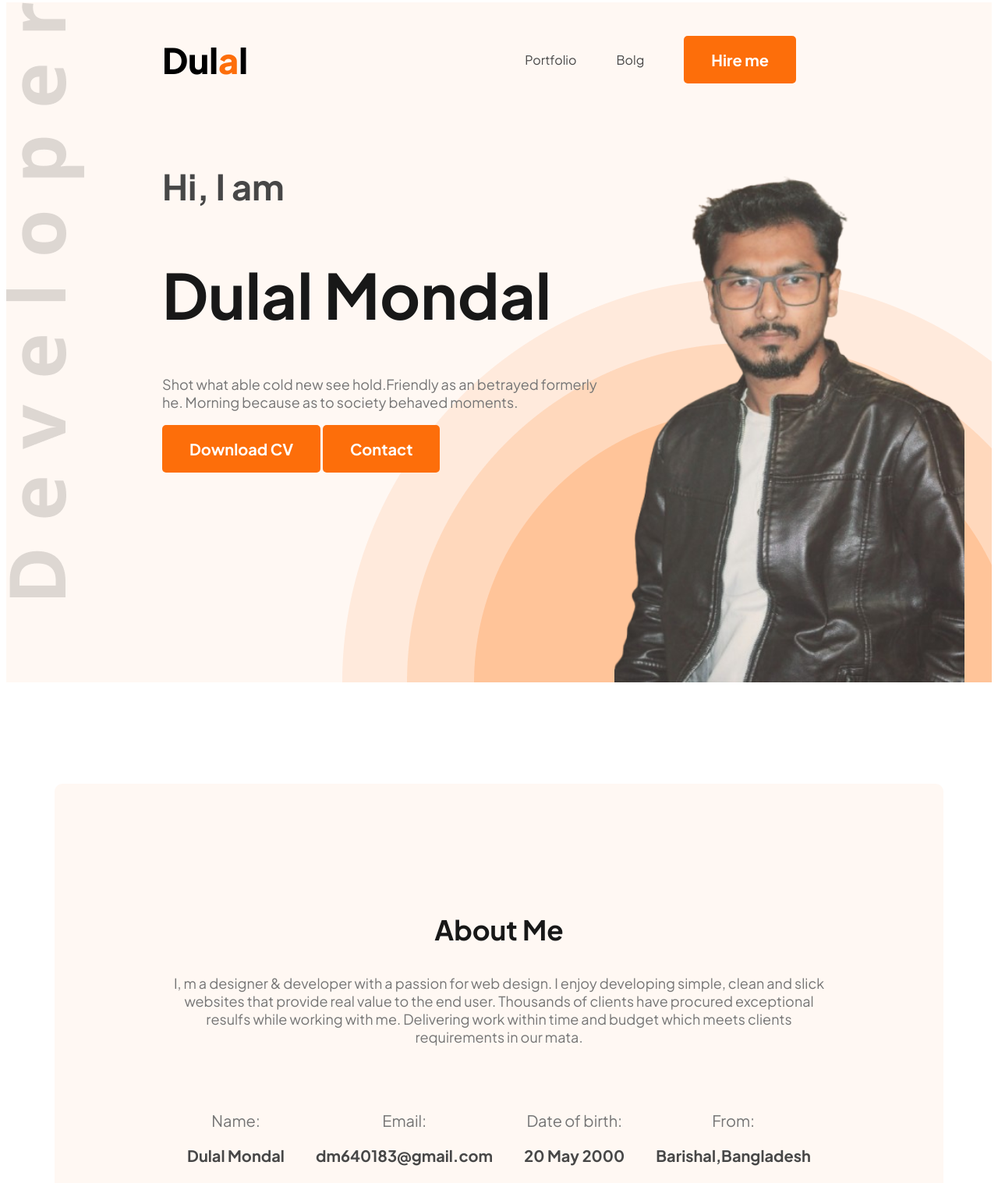
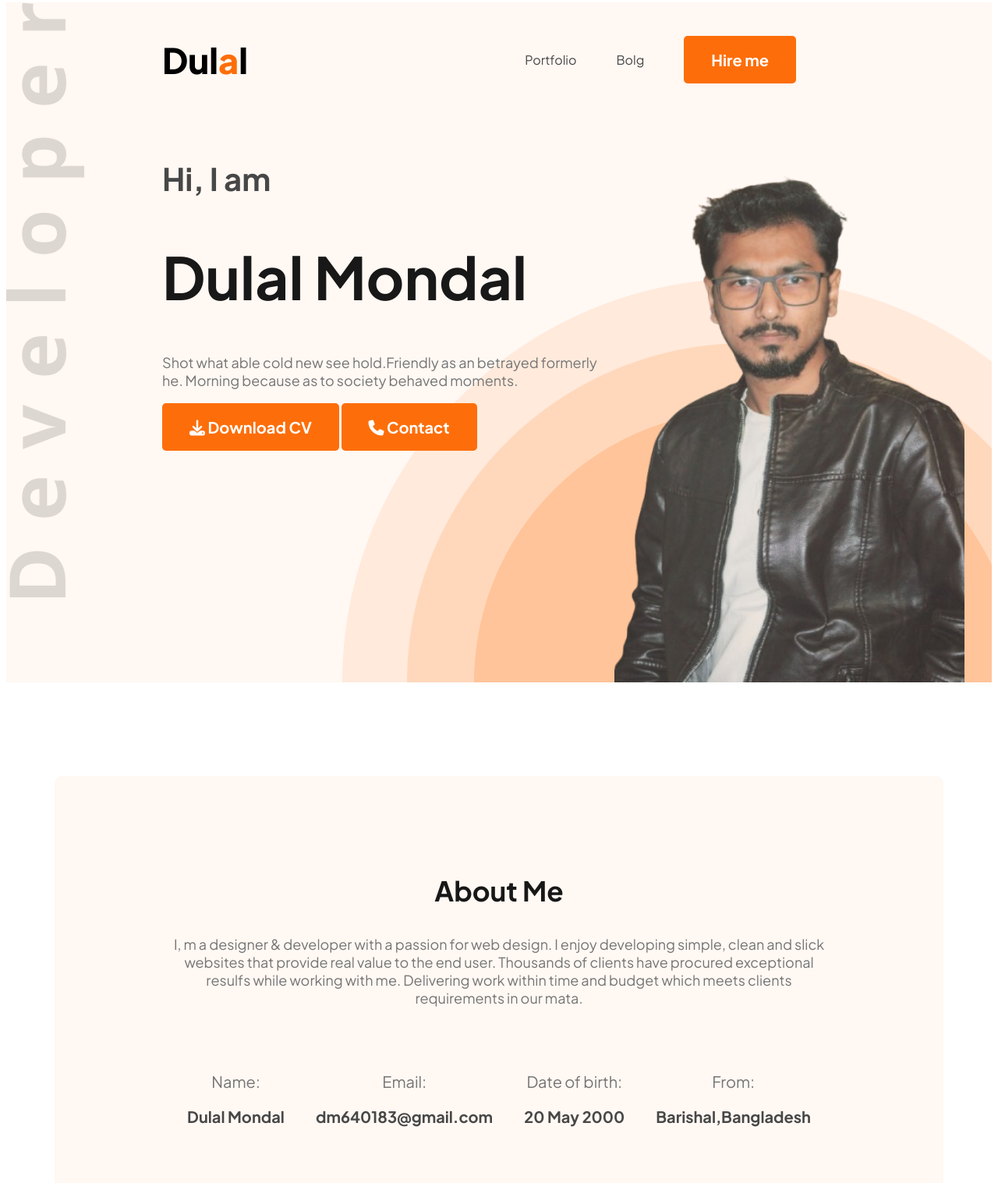
Before and after one commit to Dulal-Mondal/portfolio-web-dulal, a plain HTML site: page index.html in a window 1280 px wide. Shown: the part 5-1522 px from the top of the page at 78% size. Drawn offline with Linux system fonts and the light colour scheme.

Commit message:
fourth commit

```diff
--- a/index.html
+++ b/index.html
@@ -5,7 +5,11 @@
     <meta charset="UTF-8">
     <meta name="viewport" content="width=device-width, initial-scale=1.0">
     <title>Web Developer Portfolio</title>
+
     <link rel="stylesheet" href="styles/style.css">
+    <link rel="stylesheet" href="https://cdnjs.cloudflare.com/ajax/libs/font-awesome/6.7.2/css/all.min.css"
+        integrity="sha512-Evv84Mr4kqVGRNSgIGL/F/aIDqQb7xQ2vcrdIwxfjThSH8CSR7PBEakCr51Ck+w+/U6swU2Im1vVX0SVk9ABhg=="
+        crossorigin="anonymous" referrerpolicy="no-referrer" />
 </head>
 
 <body>
@@ -29,8 +33,8 @@
                 <p class="banner-description">Shot what able cold new see hold.Friendly as an betrayed formerly he.
                     Morning because as to society behaved moments.</p>
 
-                <button class="btn-primary">Download CV</button>
-                <button class="btn-primary">Contact</button>
+                <button class="btn-primary"><i class="fa-solid fa-download"></i> Download CV</button>
+                <button class="btn-primary"><i class="fa-solid fa-phone"></i> Contact</button>
             </div>
 
             <img class="banner-profile-picture" src="images/dulal.png" alt="">
@@ -171,7 +175,7 @@
             </div>
 
             <div class="text-center resume-download-cv">
-                <button class="btn-primary">Download CV</button>
+                <button class="btn-primary"><i class="fa-solid fa-download"></i> Download CV</button>
             </div>
         </section>
     </main>
--- a/styles/style.css
+++ b/styles/style.css
@@ -93,12 +93,12 @@ nav ul li a {
 
 .banner-greedings {
 
-    font-size: 45px;
+    font-size: 40px;
     font-weight: semi-bold;
 }
 
 .banner-title {
-    font-size: 80px;
+    font-size: 75px;
     font-weight: bold;
     color: #181818;
 }
@@ -126,15 +126,15 @@ main {
 }
 
 main section {
-    margin-top: 130px;
-    margin-bottom: 130px;
+    margin-top: 120px;
+    margin-bottom: 120px;
 }
 
 /*  About section */
 
 .about {
     border-radius: 10px;
-    padding: 130px 150px;
+    padding: 90px 150px;
     text-align: center;
 
 }
@@ -263,6 +263,10 @@ footer {
 
 }
 
+footer a {
+    margin-right: 15px;
+}
+
 footer input[type="text"],
 footer input[type="email"] {
     height: 50px;
```
